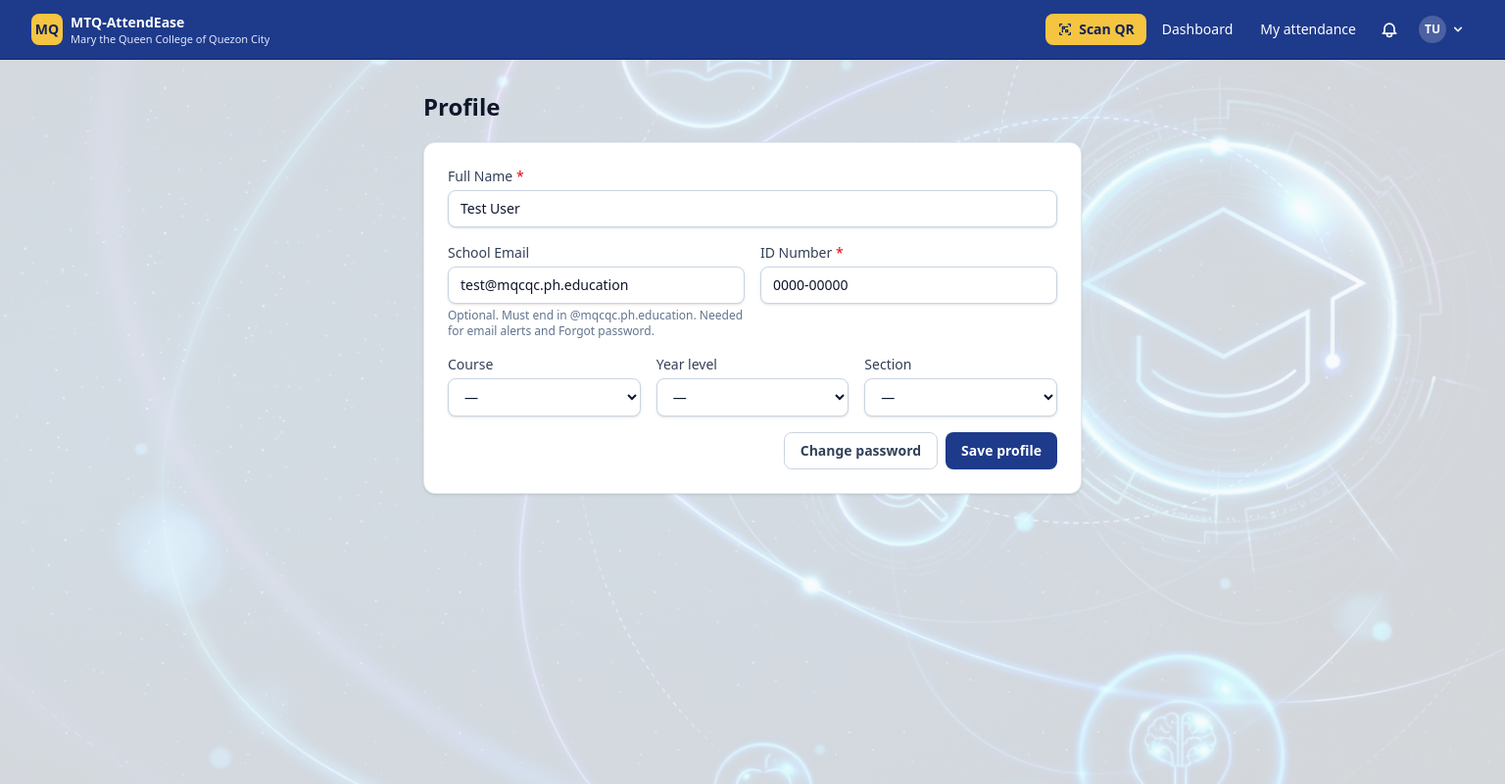
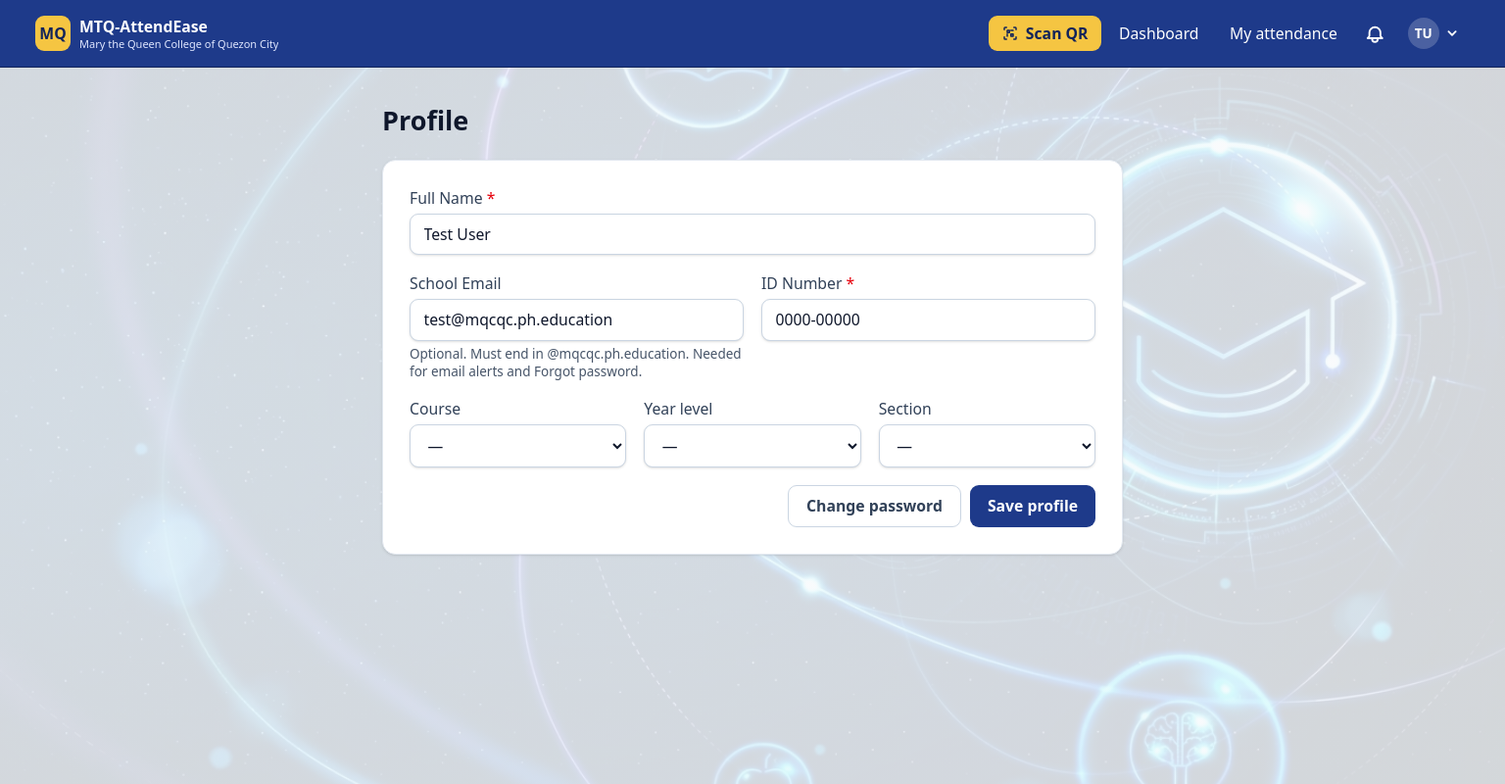
Before and after one commit to czarialorenz-art/ATTENDEASE, a Laravel app: page /profile in a window 1536 px wide. Shown: the whole page at 98% size. Run offline with Laravel 12, Linux system fonts and the light colour scheme; a user stored in the database is signed in; data comes from the database, SQL or seed files in the repository; data that the repository does not hold is empty; style sheets or scripts are compiled from the project's sources.

Commit message:
Bigger, more readable text on desktop and laptop
- Root font size 17px from 1024px and 18px from 1536px wide, so text,
  buttons and spacing scale up together; phones and tablets stay 16px.
- Light gray secondary text (slate-400/500) is one shade darker for
  contrast on the picture background.

Co-Authored-By: Claude Opus 5.5 <noreply@anthropic.com>

```diff
--- a/attendease/resources/css/app.css
+++ b/attendease/resources/css/app.css
@@ -16,6 +16,22 @@
     --color-brand-800: #11235a;
     --color-gold-400: #f5c542;
     --color-gold-500: #e3ad1b;
+
+    /* Readability on the picture background: the light grays used for secondary text
+       (dates, help text, table headings) are one shade darker than Tailwind's. */
+    --color-slate-400: #64748b;
+    --color-slate-500: #475569;
+}
+
+/* Desktop and laptop: everything a little bigger (text, spacing and buttons scale together,
+   since sizes are in rem). Phones and tablets keep the browser's normal 16px. */
+@layer base {
+    @media (min-width: 1024px) {
+        html { font-size: 17px; }
+    }
+    @media (min-width: 1536px) {
+        html { font-size: 18px; }
+    }
 }
 
 /*
```
